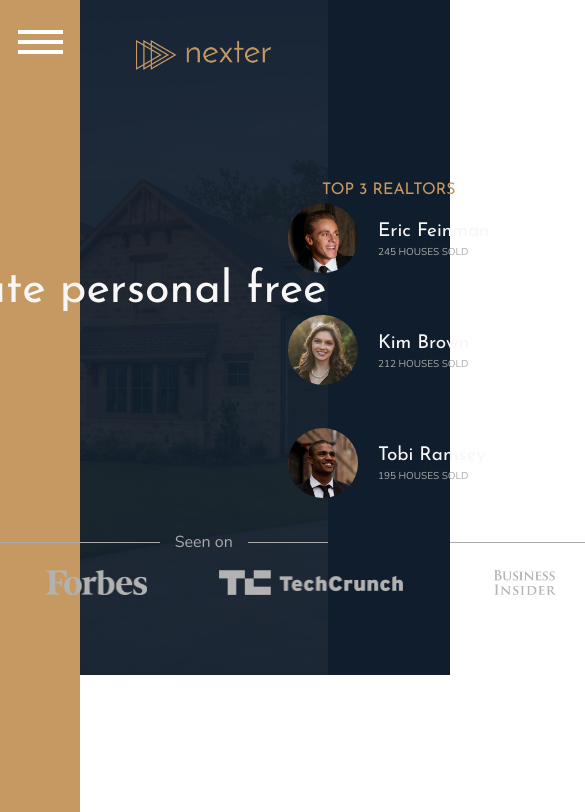
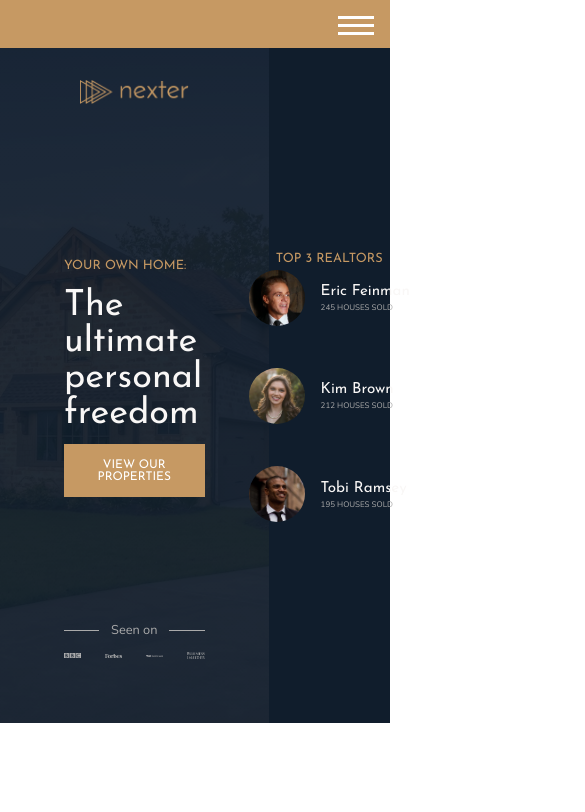
Before and after one commit to dgrzeg/scss_nexter, a website built with webpack: page src/index.html in a window 390 px wide. Shown: the top 812 px of the page, 585 px wide, since content can reach past the window. Built offline with nearby package versions, Linux system fonts and the light colour scheme.

Commit message:
media query part 1

```diff
--- a/src/sass/_base.scss
+++ b/src/sass/_base.scss
@@ -14,6 +14,10 @@
 $font-primary: 'Nunito', sans-serif;
 $font-display: 'Josefin Sans', sans-serif;
 
+// MEDIA
+$bp-largest: 75em; //  1200px/16
+$bp-large: 62.5em; //  1000px/16
+
 *,
 *::before,
 *::after {
@@ -25,6 +29,10 @@
 html {
   box-sizing: border-box;
   font-size: 62.5%; //1rem=10px
+
+  @media only screen and (max-width: $bp-largest) {
+    font-size: 50%;
+  }
 }
 
 body {
@@ -47,8 +55,11 @@
   ale niektóre sekcje będą zajmować cały ten obszar, 8 środkowych
   wycentrowanych */
 
-  // & > * {
-  //   padding: 40px;
-  //   font-size: 3rem;
-  // }
+  @media only screen and (max-width: $bp-large) {
+    grid-template-rows: 6rem 80vh min-content 40vw repeat(3, min-content);
+    grid-template-columns:
+      [full-start] minmax(6rem, 1fr)
+      [center-start] repeat(8, [col-start] minmax(min-content, 14rem) [col-end])
+      [center-end] minmax(6rem, 1fr) [full-end];
+  }
 }
--- a/src/sass/_header.scss
+++ b/src/sass/_header.scss
@@ -11,8 +11,8 @@
   grid-column: full-start / col-end 6;
 
   display: grid;
-  grid-template-rows: 1fr min-content 6rem 1fr;
-  grid-template-columns: max-content;
+  grid-template-rows: 1fr min-content minmax(6rem, min-content) 1fr;
+  grid-template-columns: minmax(min-content, max-content);
   row-gap: 1.5rem;
   justify-content: center;
 
@@ -49,8 +49,10 @@
     grid-template-columns: repeat(4, 1fr);
     column-gap: 3rem;
     justify-items: center;
+    align-items: center;
     img {
-      height: 2.5rem;
+      max-height: 2.5rem;
+      max-width: 100%;
       filter: brightness(70%);
     }
   }
--- a/src/sass/_sidebar.scss
+++ b/src/sass/_sidebar.scss
@@ -5,6 +5,13 @@
   grid-row: 1/-1;
   display: flex;
   justify-content: center;
+
+  @media only screen and (max-width: $bp-large) {
+    grid-column: 1/-1;
+    grid-row: 1/2;
+    justify-content: flex-end;
+    align-items: center;
+  }
 
   &__button {
     margin-top: 2rem;
@@ -16,6 +23,11 @@
 
     display: flex;
     justify-content: center;
+
+    @media only screen and (max-width: $bp-large) {
+      margin-top: 0;
+      margin-right: 2rem;
+    }
   }
 }
 
```
